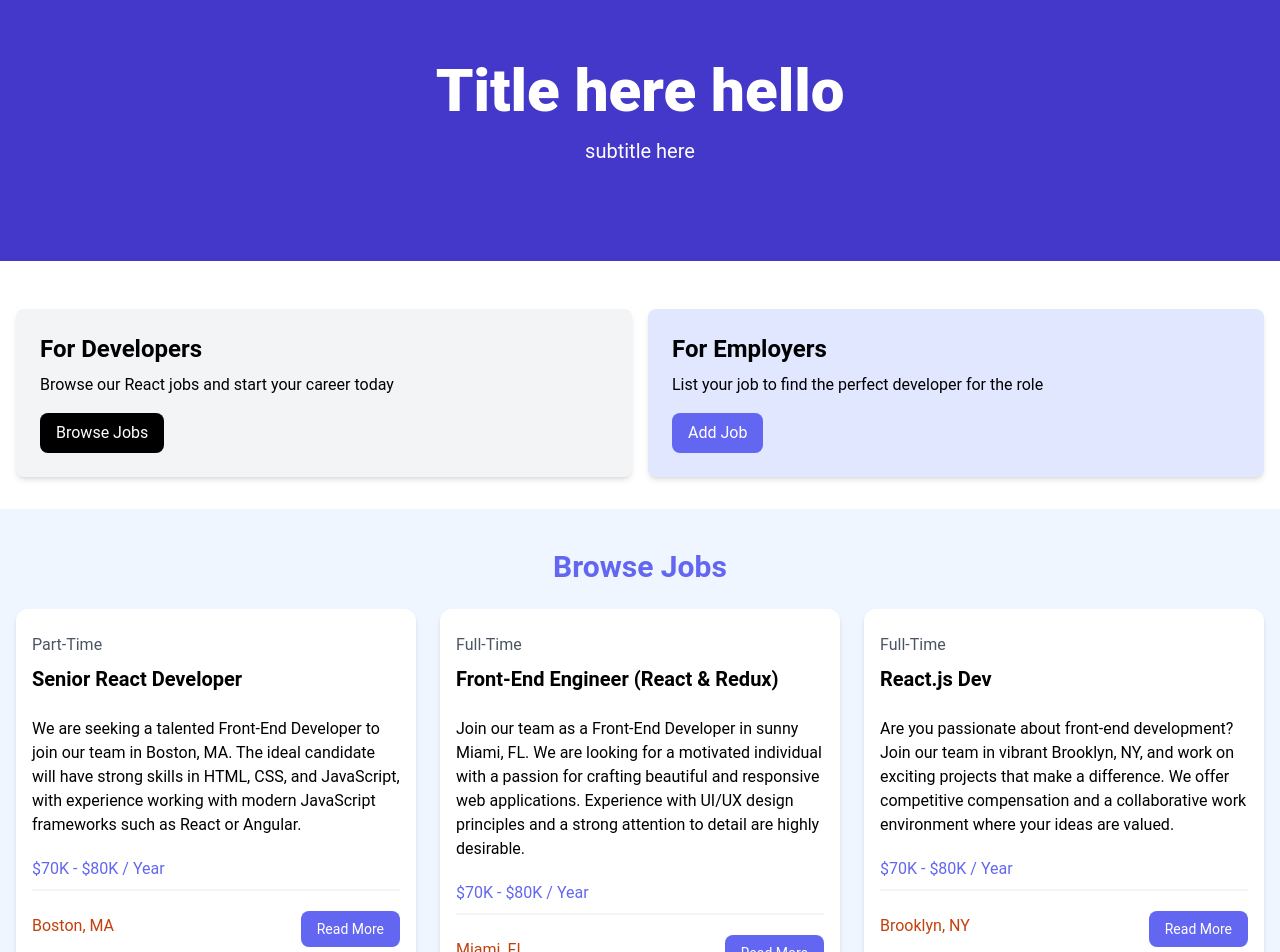
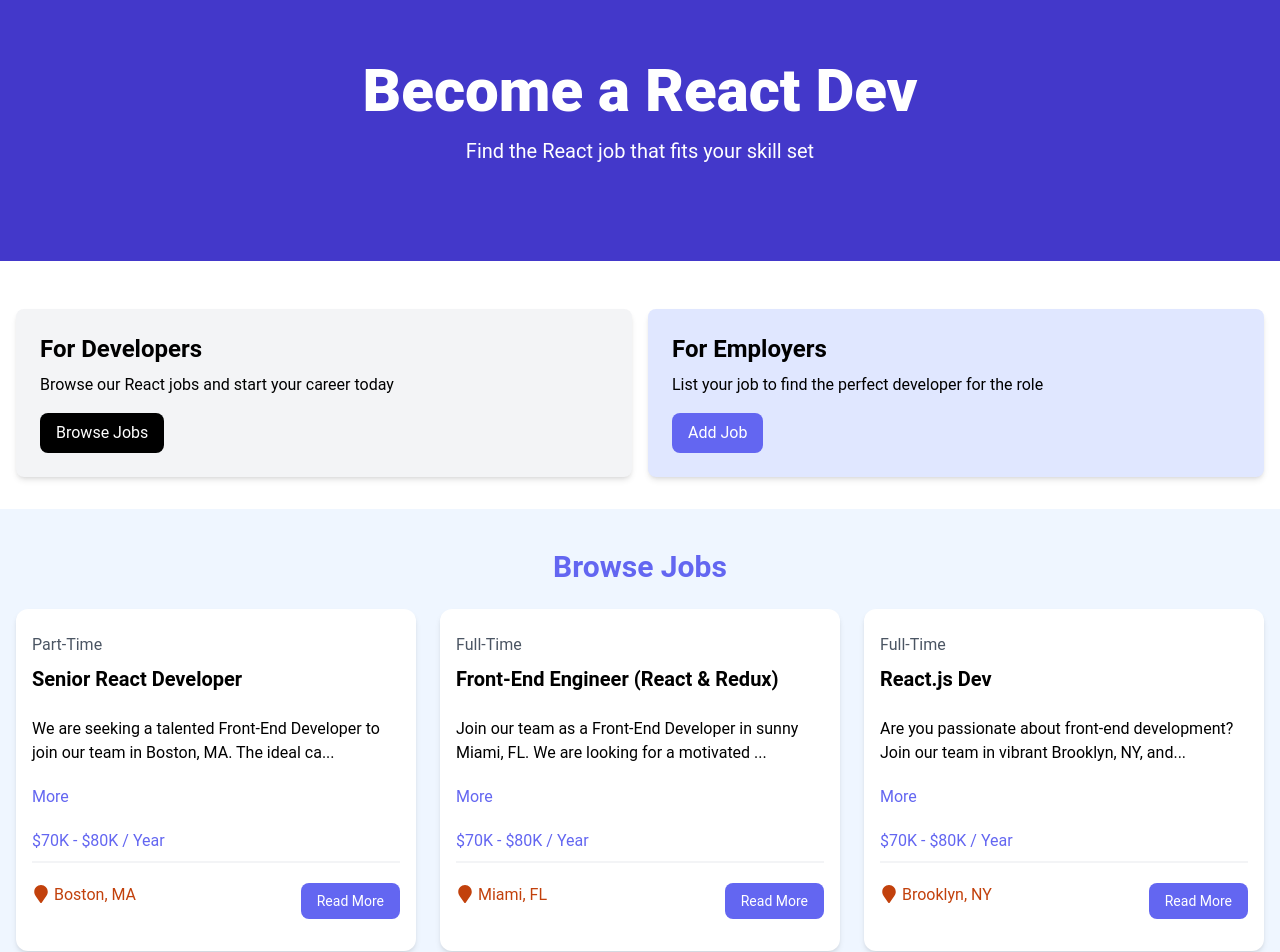
Before and after one commit to HamzaSalam/react-practice, a React (Vite) app: page / in a window 1280 px wide. Shown: the part 100-1052 px from the top of the page. Built offline with nearby package versions, Linux system fonts and the light colour scheme.

Commit message:
make route

```diff
--- a/package.json
+++ b/package.json
@@ -11,7 +11,9 @@
   },
   "dependencies": {
     "react": "^18.2.0",
-    "react-dom": "^18.2.0"
+    "react-dom": "^18.2.0",
+    "react-icons": "^5.0.1",
+    "react-router-dom": "^6.22.3"
   },
   "devDependencies": {
     "@types/react": "^18.2.66",
--- a/src/App.jsx
+++ b/src/App.jsx
@@ -1,8 +1,23 @@
-import Hero from "./components/Hero"
-import HomeCard from "./components/HomeCard"
-import JobListings from "./components/JobListings"
-import Navbar from "./components/Navbar"
-import ViewAllJobs from "./components/ViewAllJobs"
+import {
+  Route ,
+  createBrowserRouter ,
+  createRoutesFromElements ,
+  RouterProvider,
+  }
+  from 'react-router-dom'
+import HomePage from './pages/HomePage'
+import JobsPage from './pages/JobsPage'
+import MainLayout from './layouts/MainLayout'
+
+
+
+const router = createBrowserRouter(createRoutesFromElements(
+  <Route path='/' element={<MainLayout/>}>
+    <Route index element={<HomePage/>}/>
+    <Route path='/jobs' element={<JobsPage/>}/>
+
+</Route>
+))
 
 function App() {
   // const namee = "hamza";
@@ -23,11 +38,13 @@ function App() {
     //   {loggedIn ? <h1>Hello member</h1>:<h1>hello guest</h1>}
     // </div>
     <>
-      <Navbar/>
+      {/* <Navbar/>
       <Hero title='Title here hello' subtitle='subtitle here' />
       <HomeCard/>
       <JobListings/>
-      <ViewAllJobs/>
+      <ViewAllJobs/>   */}
+
+      <RouterProvider router={router}/>
 
 
 
--- a/src/components/Joblisting.jsx
+++ b/src/components/Joblisting.jsx
@@ -1,6 +1,16 @@
+
+import { useState } from "react"
+import {FaMapMarker} from 'react-icons/fa'
+
 const Joblisting = ({jobss}) => {
 
+    const [showFullDescription,setShowFullDescription] = useState(false)
 
+    let description = jobss.description;
+
+    if(!showFullDescription){
+        description = description.substring(0,90) + '...';
+    }
 
   return (
     <div  className="bg-white rounded-xl shadow-md relative">
@@ -11,8 +21,10 @@ const Joblisting = ({jobss}) => {
     </div>
 
   <div className="mb-5">
-  {jobss.description}
+  {description}
   </div>
+  <button onClick={()=>{setShowFullDescription((setShowFullDescription)=>(!setShowFullDescription))}} className="text-indigo-500 mb-5 hover:text-indigo-600">
+  {showFullDescription ? 'Less' : 'More'}</button>
 
   <h3 className="text-indigo-500 mb-2">{jobss.salary} / Year</h3>
 
@@ -20,7 +32,7 @@ const Joblisting = ({jobss}) => {
 
   <div className="flex flex-col lg:flex-row justify-between mb-4">
     <div className="text-orange-700 mb-3">
-      <i className="fa-solid fa-location-dot text-lg"></i>
+      <FaMapMarker className="inline mb-1 text-lg mr-1"/>
       {jobss.location}
     </div>
     <a
--- a/src/components/Navbar.jsx
+++ b/src/components/Navbar.jsx
@@ -22,17 +22,17 @@ const Navbar = () => {
             <div className="md:ml-auto">
               <div className="flex space-x-2">
                 <a
-                  href="/index.html"
+                  href="/"
                   className="text-white bg-black hover:bg-gray-900 hover:text-white rounded-md px-3 py-2"
                   >Home</a
                 >
                 <a
-                  href="/jobs.html"
+                  href="/jobs"
                   className="text-white hover:bg-gray-900 hover:text-white rounded-md px-3 py-2"
                   >Jobs</a
                 >
                 <a
-                  href="/add-job.html"
+                  href="/add-job"
                   className="text-white hover:bg-gray-900 hover:text-white rounded-md px-3 py-2"
                   >Add Job</a
                 >
--- a/src/components/ViewAllJobs.jsx
+++ b/src/components/ViewAllJobs.jsx
@@ -3,7 +3,7 @@ const ViewAllJobs = () => {
   return (
     <section className="m-auto max-w-lg my-10 px-6">
       <a
-        href="jobs.html"
+        href="/jobs"
         className="block bg-black text-white text-center py-4 px-6 rounded-xl hover:bg-gray-700"
         >View All Jobs</a
       >
--- /dev/null
+++ b/src/layouts/MainLayout.jsx
@@ -0,0 +1,13 @@
+import {Outlet} from 'react-router-dom'
+import Navbar from '../components/Navbar'
+
+const MainLayout = () => {
+  return (
+    <>
+        <Navbar/>
+        <Outlet/>
+    </>
+  )
+}
+
+export default MainLayout
--- /dev/null
+++ b/src/pages/HomePage.jsx
@@ -0,0 +1,17 @@
+import Hero from '../components/Hero'
+import HomeCard from '../components/HomeCard'
+import JobListings from '../components/JobListings'
+import ViewAllJobs from '../components/ViewAllJobs'
+
+const HomePage = () => {
+  return (
+    <>
+        <Hero title='Become a React Dev' subtitle='Find the React job that fits your skill set'/>
+        <HomeCard/>
+        <JobListings/>
+        <ViewAllJobs/>
+    </>
+  )
+}
+
+export default HomePage
--- /dev/null
+++ b/src/pages/JobsPage.jsx
@@ -0,0 +1,11 @@
+
+
+const JobsPage = () => {
+  return (
+    <div>
+      <h1>Jobs page</h1>
+    </div>
+  )
+}
+
+export default JobsPage
```
Also changed, not shown: 1 other file (tests, documents, lock files or other folders).
